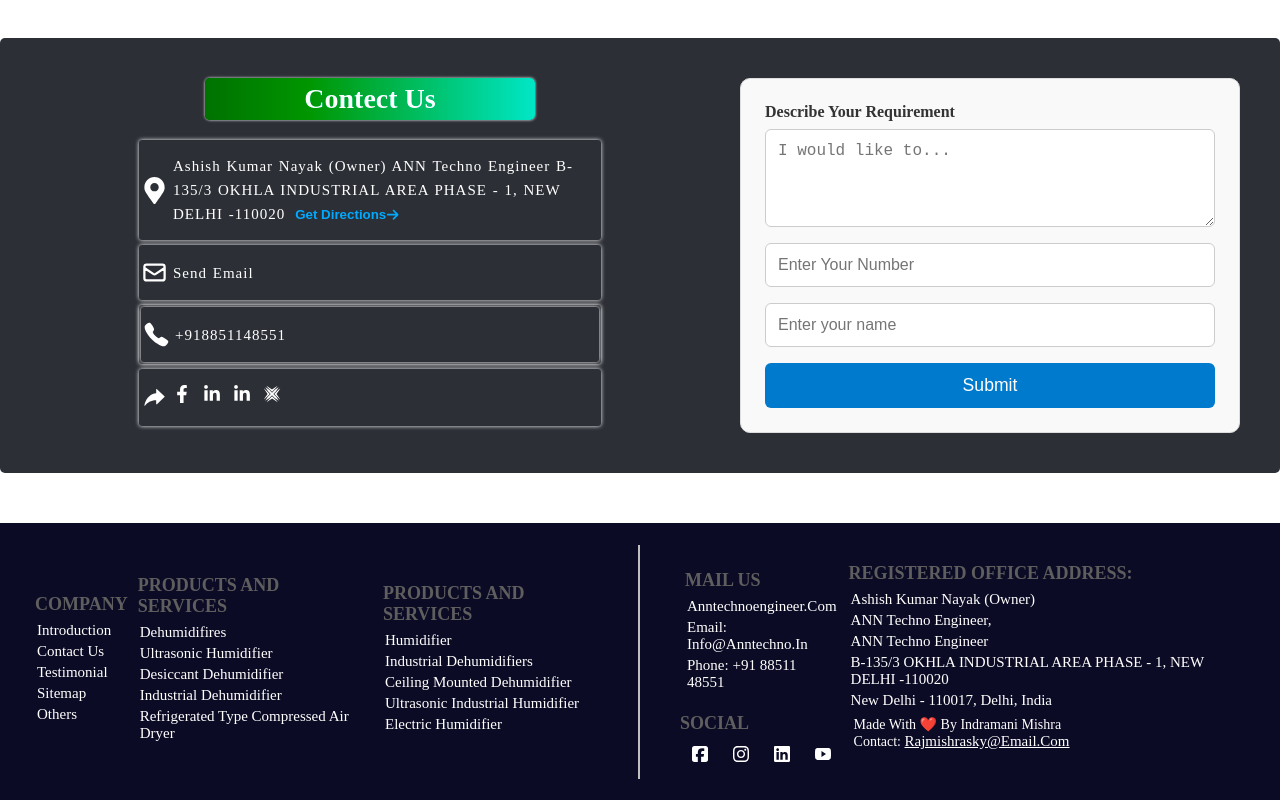
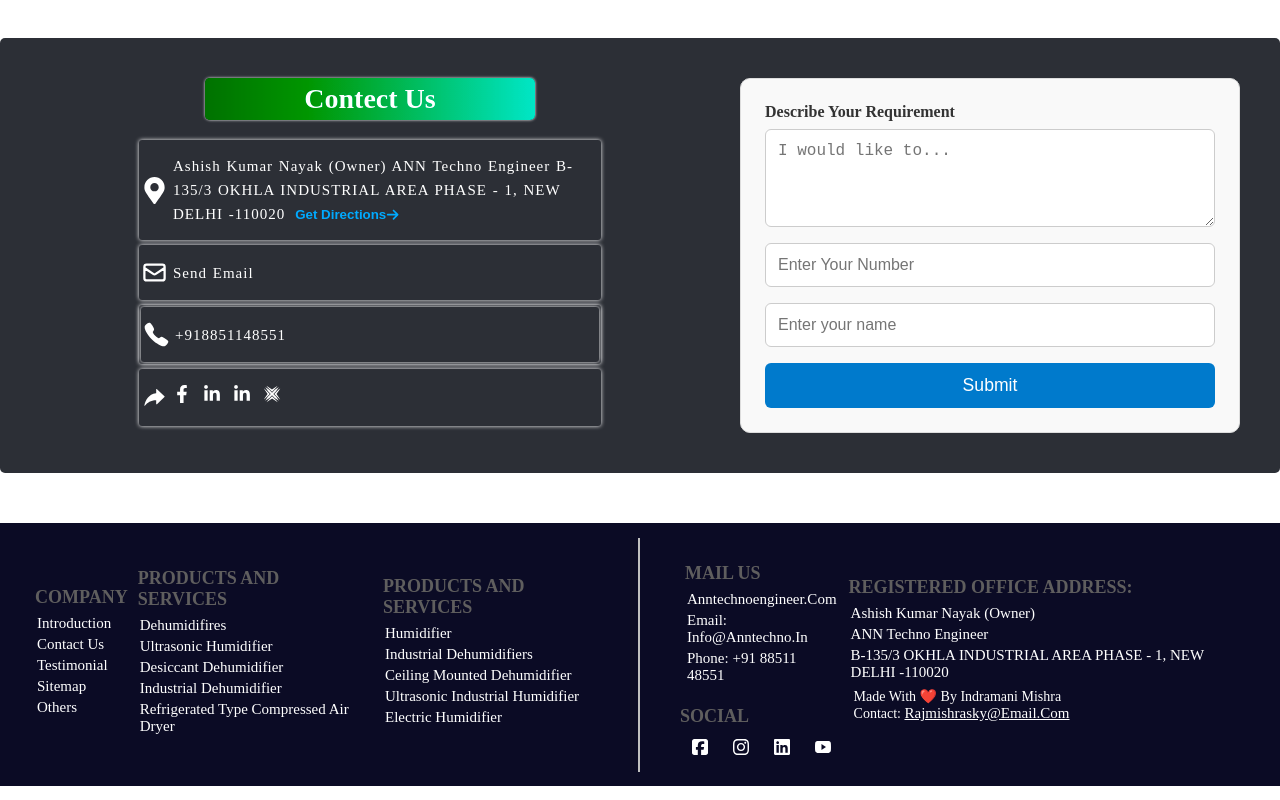
Before and after one commit to indramani-1mishra/anntechnoenginee, a React (Vite) app: page / in a window 1280 px wide. Shown: the part 4942-5742 px from the top of the page. Built offline with nearby package versions, Linux system fonts and the light colour scheme.

Commit message:
change the address

```diff
--- a/src/components/footer/footer/helpecode.jsx
+++ b/src/components/footer/footer/helpecode.jsx
@@ -34,10 +34,9 @@ import { IoLogoYoutube } from "react-icons/io5";
 
  export  const address = [
     "Ashish Kumar Nayak (Owner)",
-    "ANN Techno Engineer,",
     "ANN Techno Engineer",
 "B-135/3  OKHLA INDUSTRIAL AREA PHASE - 1, NEW DELHI -110020",
-    "New Delhi - 110017, Delhi, India"
+
   ];
 
   export const contactInfo = [
```
